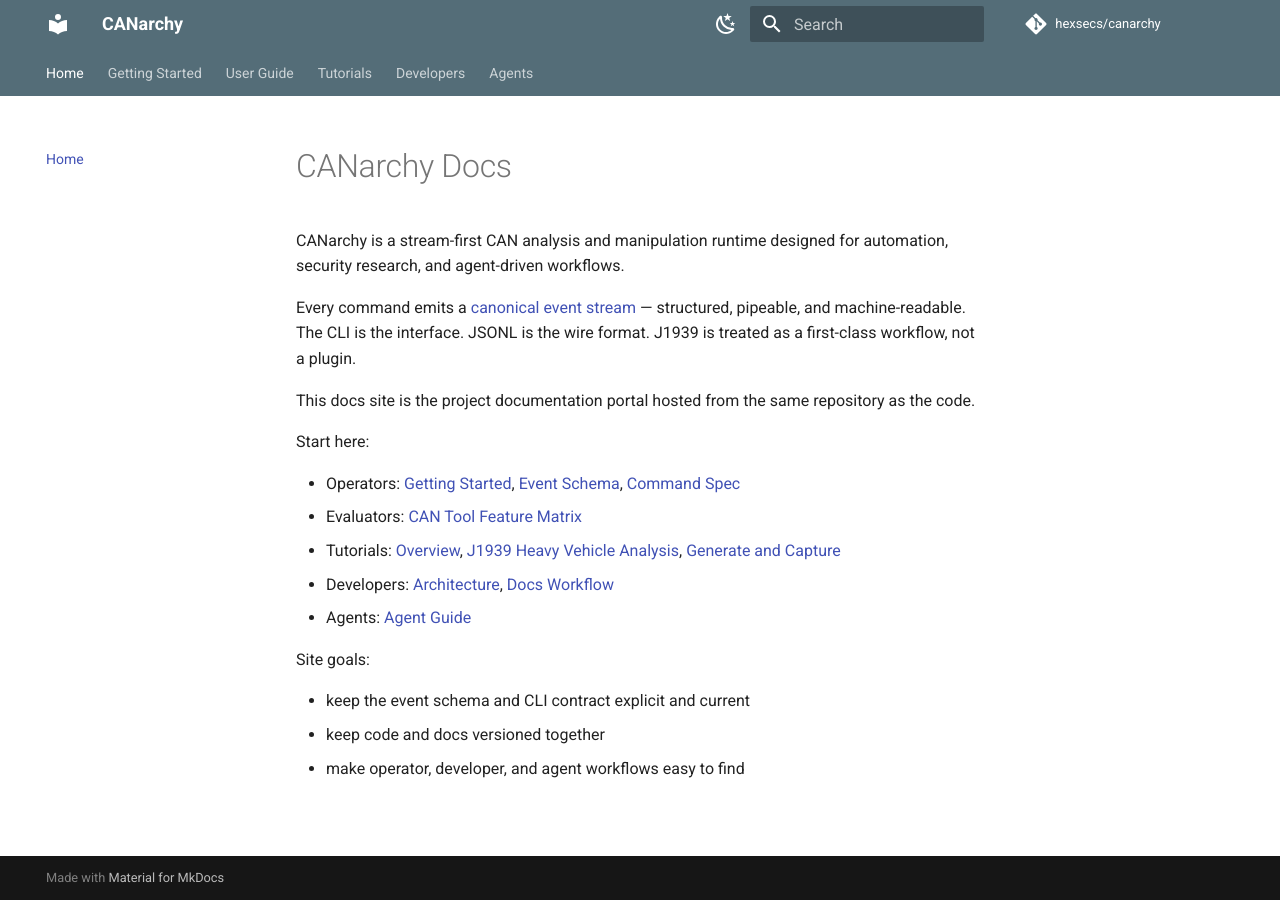
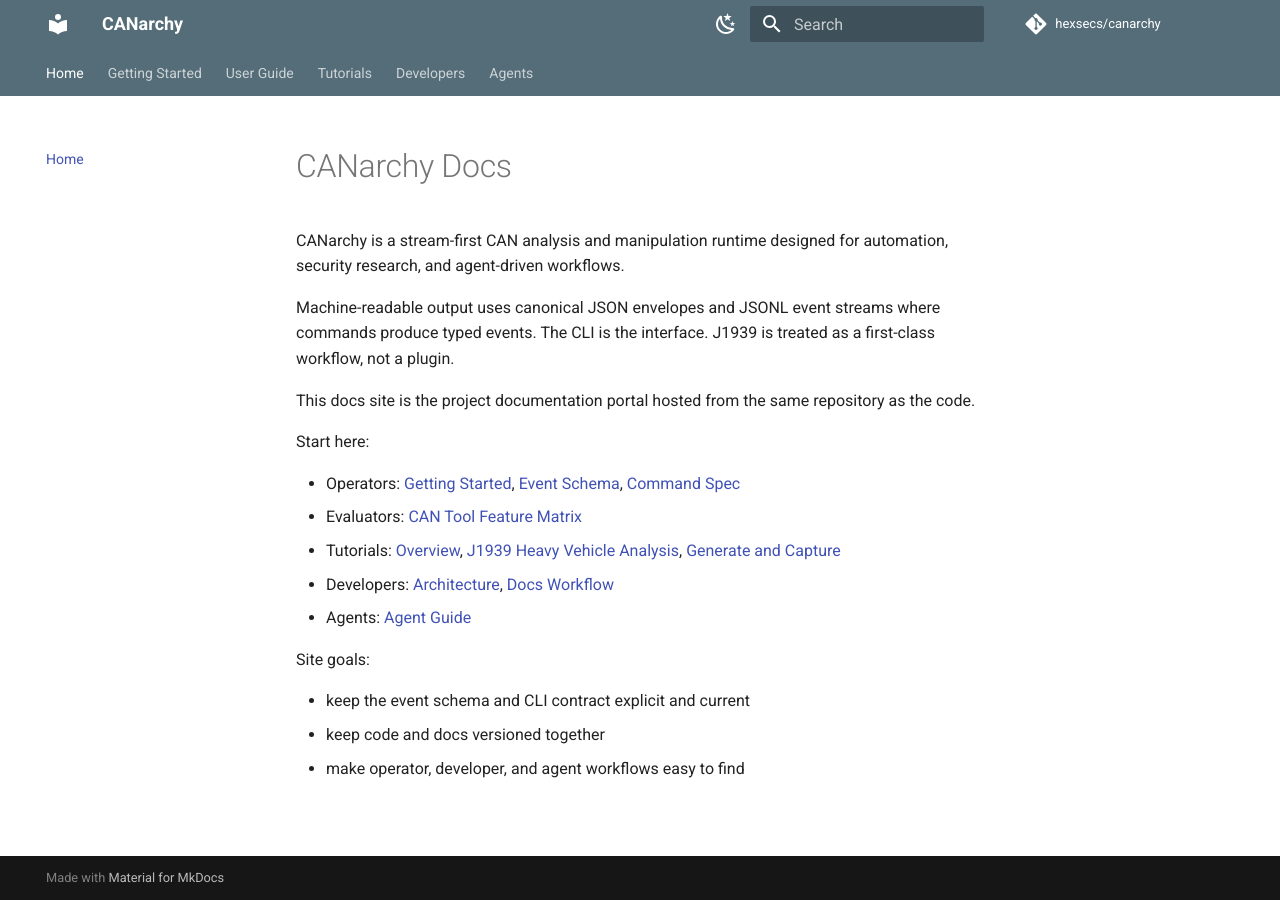
Before and after one commit to hexsecs/canarchy, an MkDocs documentation site: the page built from docs/index.md, in a window 1280 px wide. Built offline with MkDocs 1.6.1 and Material for MkDocs 9.7.7, drawn with Linux system fonts in a browser that asks for light colours; comment, search, counter and statistics services are not loaded.

Commit message:
Clean up stale docs after output mode changes
closes #290

```diff
--- a/docs/index.md
+++ b/docs/index.md
@@ -2,7 +2,7 @@
 
 CANarchy is a stream-first CAN analysis and manipulation runtime designed for automation, security research, and agent-driven workflows.
 
-Every command emits a [canonical event stream](event-schema.md) — structured, pipeable, and machine-readable. The CLI is the interface. JSONL is the wire format. J1939 is treated as a first-class workflow, not a plugin.
+Machine-readable output uses canonical JSON envelopes and JSONL event streams where commands produce typed events. The CLI is the interface. J1939 is treated as a first-class workflow, not a plugin.
 
 This docs site is the project documentation portal hosted from the same repository as the code.
 
```
Also changed, not shown: CHANGELOG.md (+4 -0 lines), README.md (+1 -1 lines), docs/command_spec.md (+0 -1 lines), docs/design/dbc-runtime-schema-split.md (+1 -1 lines), docs/overview.md (+1 -2 lines).
